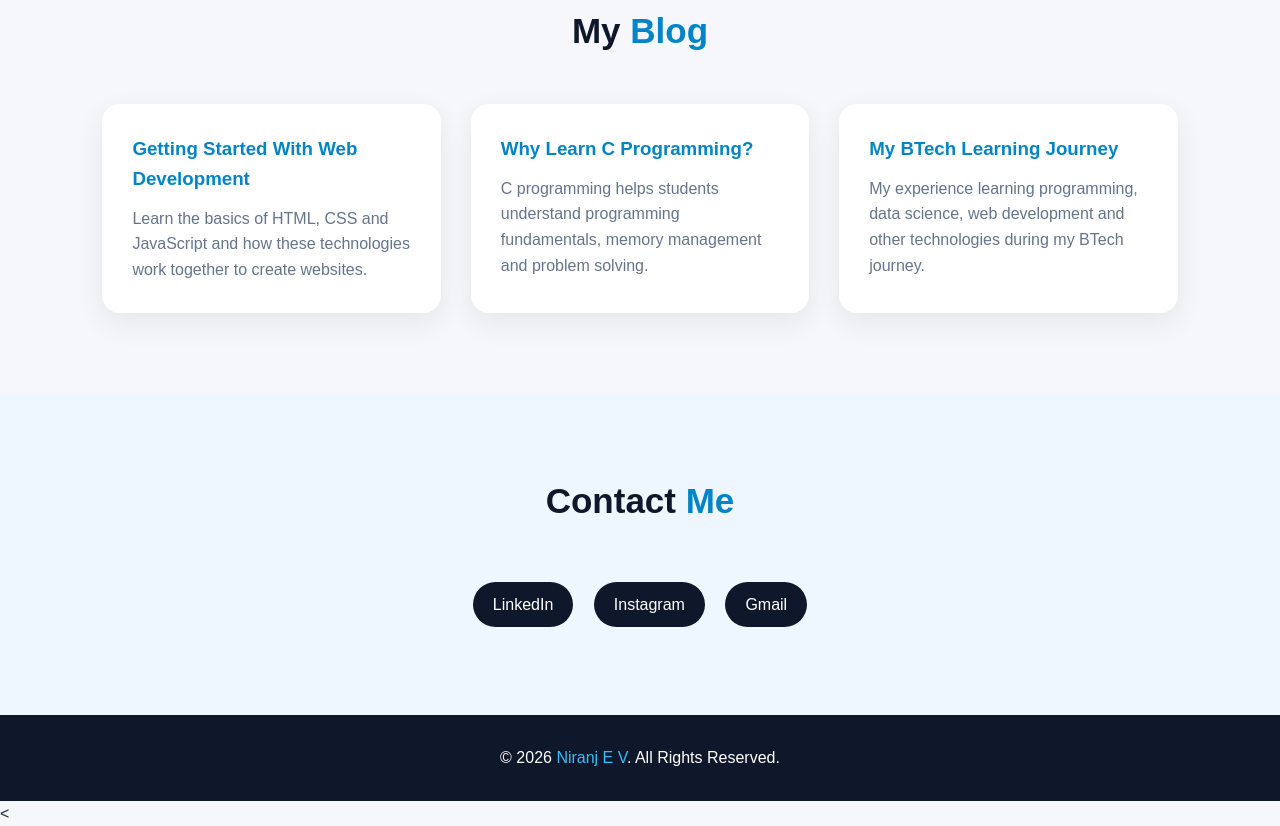
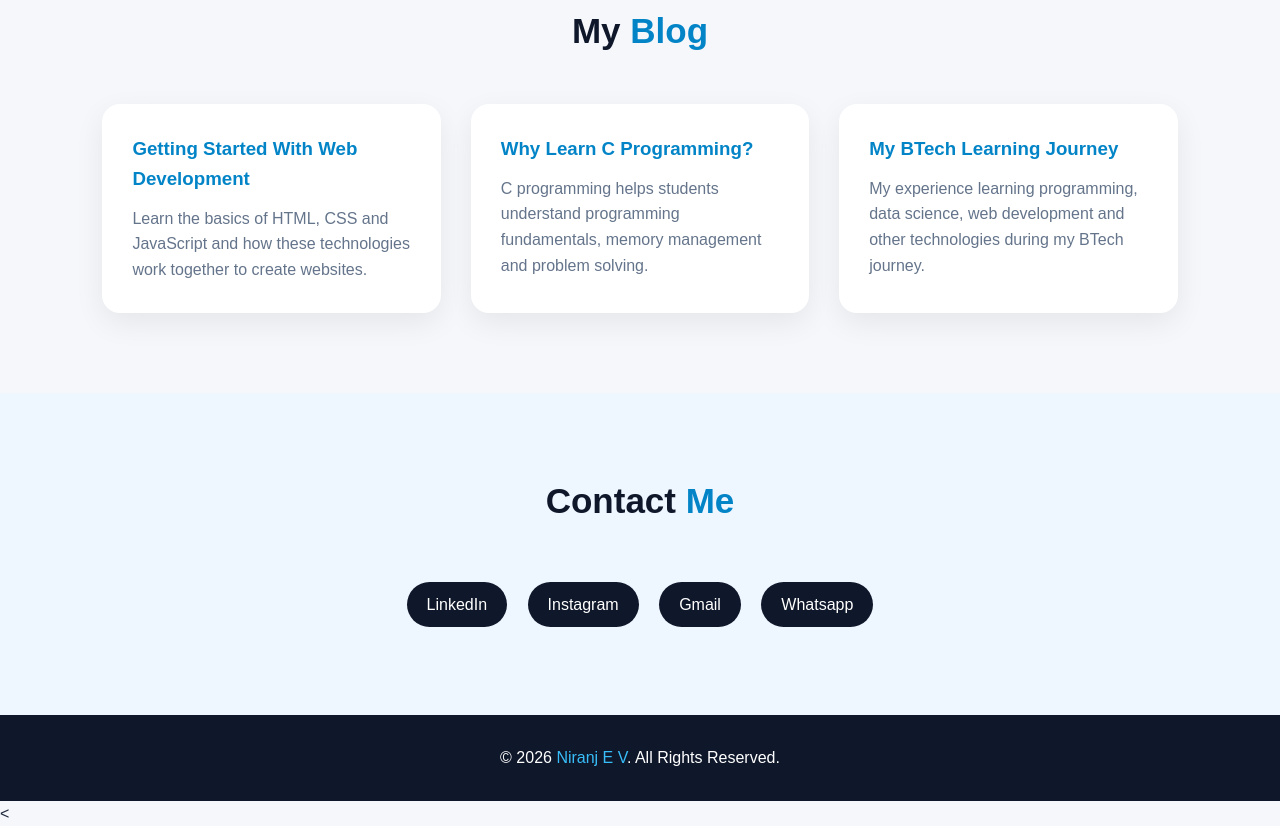
Before and after one commit to niranjev12-del/personal, a plain HTML site: page index.html in a window 1280 px wide. Shown: the part 1893-2719 px from the top of the page. Drawn offline with Linux system fonts and the light colour scheme.

Commit message:
Update index.html

```diff
--- a/index.html
+++ b/index.html
@@ -788,7 +788,12 @@ footer {
             >
                 Gmail
             </a>
-
+            <a
+                href="https://wa.me/918891507760"
+                target="_blank"
+            >
+                Whatsapp
+            </a>
         </div>
 
     </section>
```
